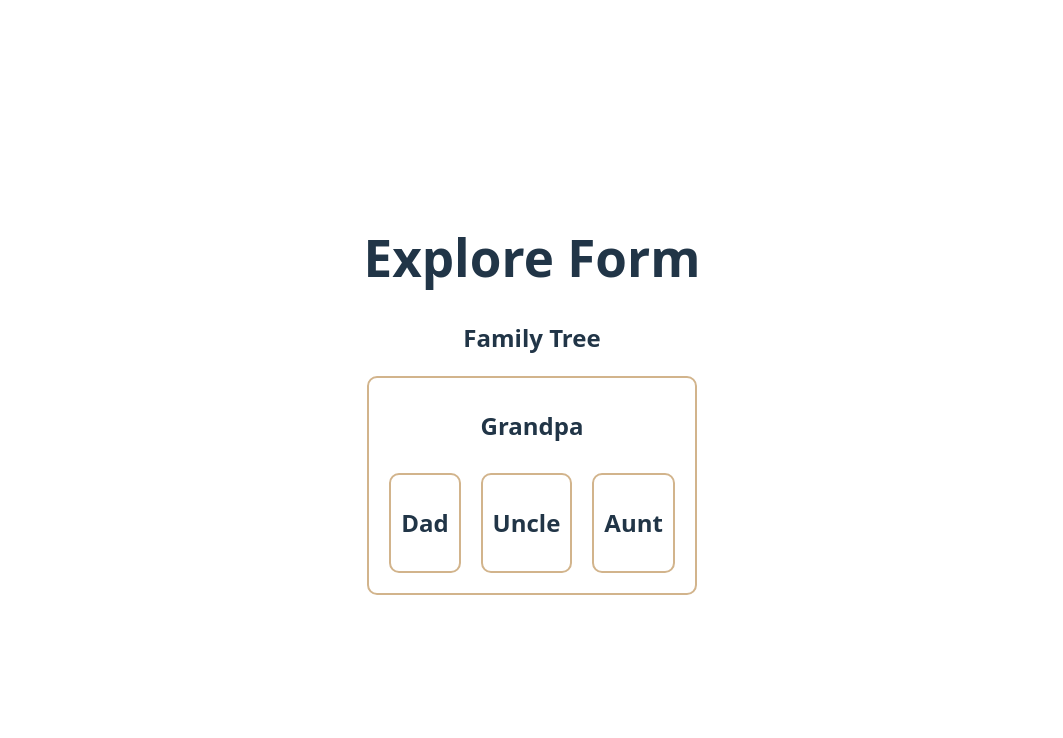
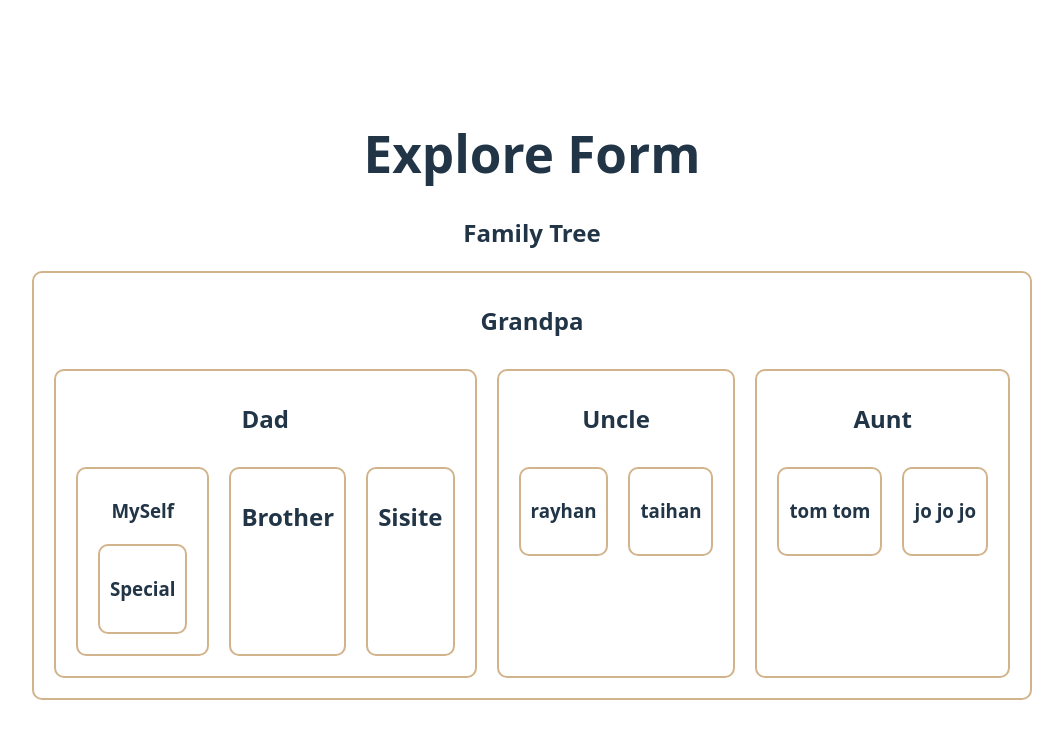
Before and after one commit to rayhanbri/module-46, a React (Vite) app: page / in a window 1280 px wide. Shown: the top 738 px of the page, without its empty margins (108-1171 px from the left). Built offline with nearby package versions, Linux system fonts and the light colour scheme.

Commit message:
added member in dad,uncle,aunty

```diff
--- a/src/components/FamilyTree/Aunt.jsx
+++ b/src/components/FamilyTree/Aunt.jsx
@@ -1,9 +1,15 @@
 import React from 'react';
+import Cousin from './Cousin';
 
 const Aunt = () => {
   return (
     <div>
       <h2>Aunt</h2>
+      <section className='flex'>
+      <Cousin name='tom tom'></Cousin>
+      <Cousin name="jo jo jo"></Cousin>
+
+      </section>
     </div>
   );
 };
--- /dev/null
+++ b/src/components/FamilyTree/Brother.jsx
@@ -0,0 +1,11 @@
+import React from 'react';
+
+const Brother = () => {
+  return (
+    <div>
+      <h2>Brother</h2>
+    </div>
+  );
+};
+
+export default Brother;
--- /dev/null
+++ b/src/components/FamilyTree/Cousin.jsx
@@ -0,0 +1,12 @@
+import React from 'react';
+
+const Cousin = ({name}) => {
+  return (
+    <div>
+      <h3>{name}</h3>
+
+    </div>
+  );
+};
+
+export default Cousin;
--- a/src/components/FamilyTree/Dad.jsx
+++ b/src/components/FamilyTree/Dad.jsx
@@ -1,9 +1,17 @@
 import React from 'react';
+import Myself from './Myself';
+import Brother from './Brother';
+import Sister from './Sister';
 
 const Dad = () => {
   return (
     <div>
       <h2>Dad</h2>
+      <section className='flex'>
+        <Myself> </Myself>
+        <Brother></Brother>
+        <Sister></Sister>
+      </section>
 
     </div>
   );
--- /dev/null
+++ b/src/components/FamilyTree/Myself.jsx
@@ -0,0 +1,14 @@
+import React from 'react';
+import Speical from './Speical';
+
+const Myself = () => {
+  return (
+    <div>
+      <h3>MySelf</h3>
+      <Speical></Speical>
+
+    </div>
+  );
+};
+
+export default Myself;
--- /dev/null
+++ b/src/components/FamilyTree/Sister.jsx
@@ -0,0 +1,11 @@
+import React from 'react';
+
+const Sister = () => {
+  return (
+    <div>
+      <h2>Sisite</h2>
+    </div>
+  );
+};
+
+export default Sister;
--- /dev/null
+++ b/src/components/FamilyTree/Speical.jsx
@@ -0,0 +1,11 @@
+import React from 'react';
+
+const Speical = () => {
+  return (
+    <div>
+      <h3>Special</h3>
+    </div>
+  );
+};
+
+export default Speical;
--- a/src/components/FamilyTree/Uncle.jsx
+++ b/src/components/FamilyTree/Uncle.jsx
@@ -1,9 +1,15 @@
 import React from 'react';
+import Cousin from './Cousin';
 
 const Uncle = () => {
   return (
     <div>
       <h2>Uncle</h2>
+     <sectin className="flex">
+      <Cousin name='rayhan'></Cousin>
+      <Cousin name="taihan"></Cousin>
+
+     </sectin>
     </div>
   );
 };
```
